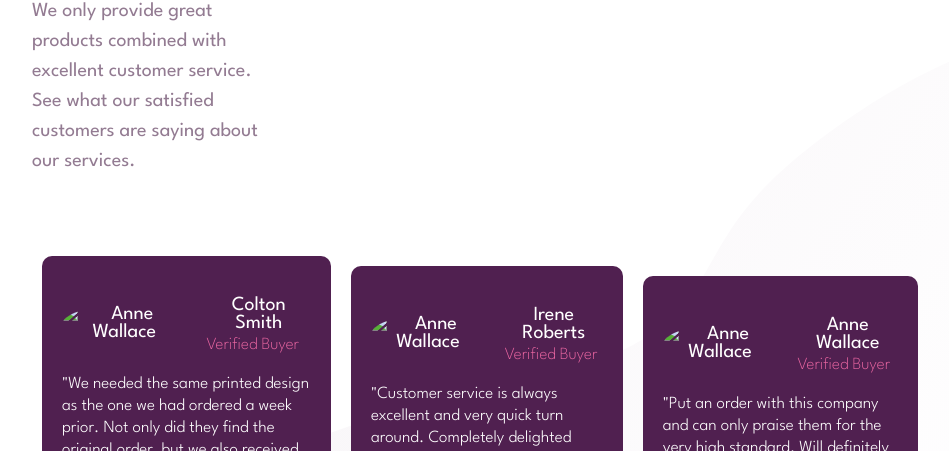
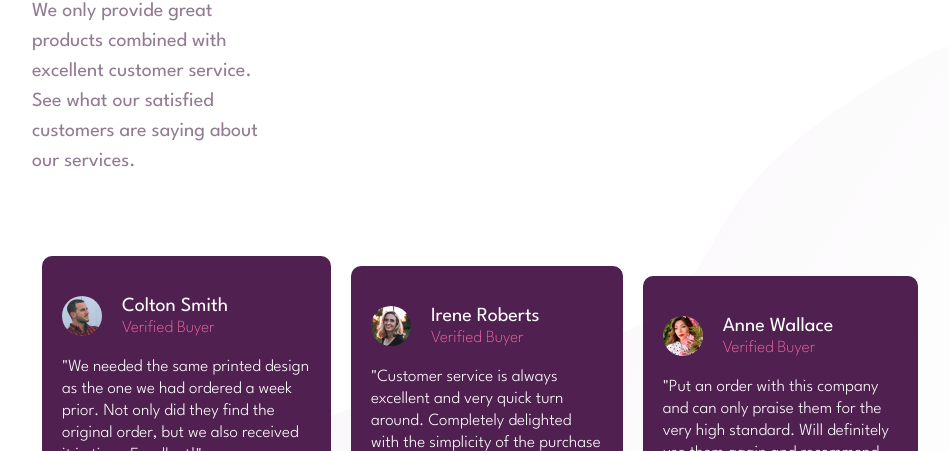
Before and after one commit to musiolmarco/Social-Proof-Section, a plain HTML site: page index.html in a window 1280 px wide. Shown: the part 349-800 px from the top of the page, without its empty margins (160-1109 px from the left). Drawn offline with Linux system fonts and the light colour scheme; the site is published under a folder, as on GitHub Pages, so addresses that start at the root find nothing.

Commit message:
Adjusted Customer Images

```diff
--- a/index.html
+++ b/index.html
@@ -68,7 +68,7 @@
       <div class="reviews">
         <div class="review">
           <div class="row">
-            <img src="/images/image-colton.jpg" alt="Anne Wallace" />
+            <img src="./images/image-colton.jpg" alt="Colton Smith" />
 
             <div class="column">
               <p class="customer">Colton Smith</p>
@@ -83,7 +83,7 @@
         </div>
         <div class="review">
           <div class="row">
-            <img src="/images/image-irene.jpg" alt="Anne Wallace" />
+            <img src="./images/image-irene.jpg" alt="Irene Roberts" />
 
             <div class="column">
               <p class="customer">Irene Roberts</p>
@@ -98,7 +98,7 @@
         </div>
         <div class="review">
           <div class="row">
-            <img src="/images/image-anne.jpg" alt="Anne Wallace" />
+            <img src="./images/image-anne.jpg" alt="Anne Wallace" />
             <div class="column">
               <p class="customer">Anne Wallace</p>
               <p class="verified-buyer">Verified Buyer</p>
```
